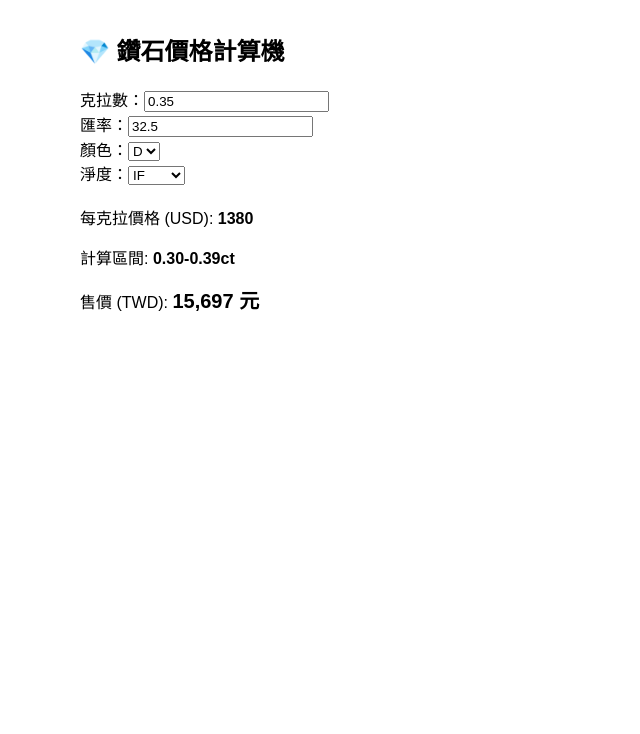
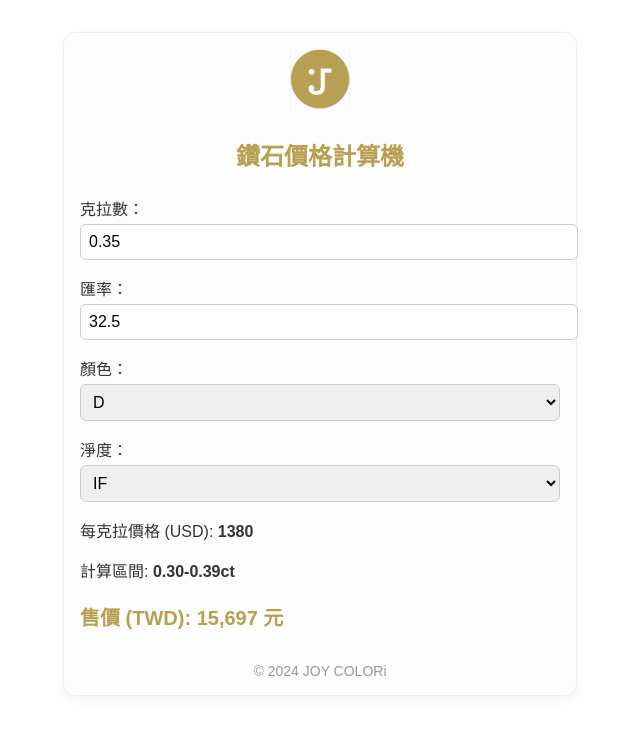
Before and after one commit to ALUXEJulia/diamond-calculator, a React (Create React App) app: page / in a window 1280 px wide. Shown: the top 734 px of the page, without its empty margins (320-960 px from the left). Built offline with nearby package versions, Linux system fonts and the light colour scheme.

Commit message:
Add files via upload

```diff
--- /dev/null
+++ b/src/App.css
@@ -0,0 +1,54 @@
+
+body {
+  margin: 0;
+  font-family: 'Noto Sans TC', sans-serif;
+  background: #fff;
+  color: #333;
+}
+.container {
+  max-width: 480px;
+  margin: 2rem auto;
+  padding: 1rem;
+  border: 1px solid #eee;
+  border-radius: 12px;
+  background-color: #fdfdfd;
+  box-shadow: 0 4px 12px rgba(0,0,0,0.05);
+}
+header {
+  text-align: center;
+  margin-bottom: 1.5rem;
+}
+.logo {
+  height: 60px;
+  margin-bottom: 0.5rem;
+}
+h1 {
+  font-size: 1.5rem;
+  color: #b89f51;
+}
+.input-group, .output-group {
+  margin-bottom: 1rem;
+}
+input, select {
+  width: 100%;
+  padding: 0.5rem;
+  font-size: 1rem;
+  margin-top: 0.25rem;
+  border: 1px solid #ccc;
+  border-radius: 6px;
+}
+.price {
+  font-size: 1.25rem;
+  font-weight: bold;
+  color: #b89f51;
+}
+.warning {
+  color: #cc0000;
+  font-weight: bold;
+}
+footer {
+  text-align: center;
+  margin-top: 2rem;
+  font-size: 0.875rem;
+  color: #999;
+}
--- a/src/App.js
+++ b/src/App.js
@@ -1,4 +1,5 @@
 import { useEffect, useState } from "react";
+import './App.css';
 
 export default function App() {
   const [carat, setCarat] = useState(0.35);
@@ -33,24 +34,28 @@ export default function App() {
 
   const range = getCaratRange(carat);
   const match = data.find((d) => d.caratRange === range && d.color === color && d.clarity === clarity);
-  const usdPerCt = match ? match.usdPerCt : 0;
-  const price = Math.round(usdPerCt * rate * carat);
+  const usdPerCt = match ? match.usdPerCt : null;
+  const price = match ? Math.round(usdPerCt * rate * carat) : null;
 
   const uniqueColors = [...new Set(data.filter(d => d.caratRange === range).map((d) => d.color))];
   const uniqueClarities = [...new Set(data.filter(d => d.caratRange === range && d.color === color).map((d) => d.clarity))];
 
   return (
-    <div style={{ maxWidth: 480, margin: '2rem auto', fontFamily: 'sans-serif' }}>
-      <h2>💎 鑽石價格計算機</h2>
-      <div style={{ marginTop: 20 }}>
+    <div className="container">
+      <header>
+        <img src="/logo.png" alt="logo" className="logo" />
+        <h1>鑽石價格計算機</h1>
+      </header>
+      <main>
+        <div className="input-group">
           <label>克拉數：</label>
           <input type="number" value={carat} step="0.01" onChange={(e) => setCarat(parseFloat(e.target.value))} />
         </div>
-      <div>
+        <div className="input-group">
           <label>匯率：</label>
           <input type="number" value={rate} step="0.1" onChange={(e) => setRate(parseFloat(e.target.value))} />
         </div>
-      <div>
+        <div className="input-group">
           <label>顏色：</label>
           <select value={color} onChange={(e) => setColor(e.target.value)}>
             {uniqueColors.map((c) => (
@@ -58,7 +63,7 @@ export default function App() {
             ))}
           </select>
         </div>
-      <div>
+        <div className="input-group">
           <label>淨度：</label>
           <select value={clarity} onChange={(e) => setClarity(e.target.value)}>
             {uniqueClarities.map((c) => (
@@ -66,11 +71,19 @@ export default function App() {
             ))}
           </select>
         </div>
-      <div style={{ marginTop: 20 }}>
+        <div className="output-group">
+          {match ? (
+            <>
               <p>每克拉價格 (USD): <strong>{usdPerCt}</strong></p>
               <p>計算區間: <strong>{range}</strong></p>
-        <p>售價 (TWD): <strong style={{ fontSize: '1.25rem' }}>{price.toLocaleString()} 元</strong></p>
+              <p className="price">售價 (TWD): <strong>{price.toLocaleString()} 元</strong></p>
+            </>
+          ) : (
+            <p className="warning">❗查無對應價格，請確認鑽石規格是否正確</p>
+          )}
         </div>
+      </main>
+      <footer>© 2024 JOY COLORi</footer>
     </div>
   );
 }
```
Also changed, not shown: public/logo.png (added). Lines whose indentation alone changed are shown as unchanged.
